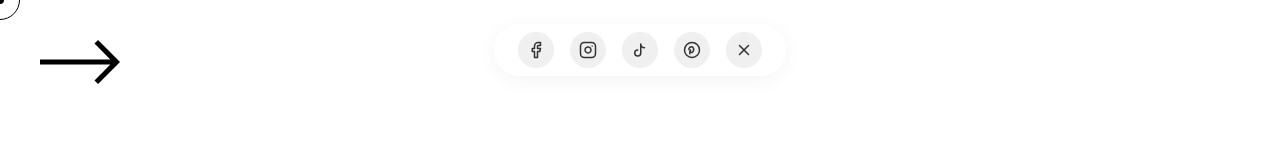
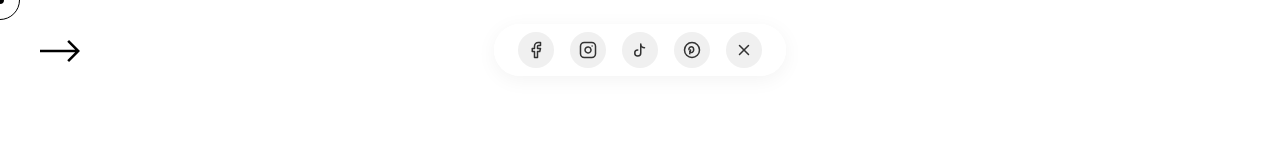
Before and after one commit to billahdotdev/brandotory, a React (Vite) app: page / in a window 1280 px wide. Shown: the top 160 px of the page. Built offline with nearby package versions, Linux system fonts and the light colour scheme.

Commit message:
Changed logo size

```diff
--- a/src/components/BrandLogo.jsx
+++ b/src/components/BrandLogo.jsx
@@ -8,9 +8,9 @@ const BrandLogo = ({ size = "default", onHover, className = "" }) => {
       case "small":
         return { width: 10, height: 10 }
       case "large":
-        return { width: 80, height: 80 }
+        return { width: 40, height: 40 }
       default:
-        return { width: 40, height: 40 }
+        return { width: 20, height: 20 }
     }
   }
 
```
